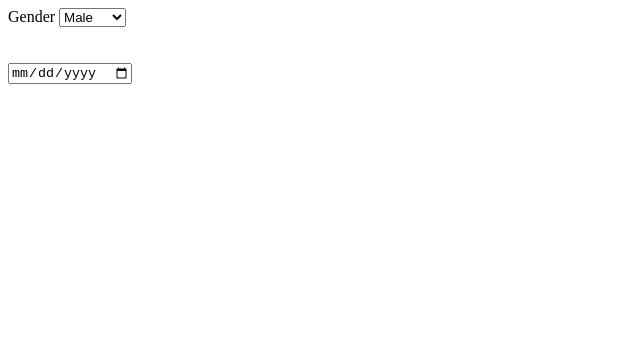
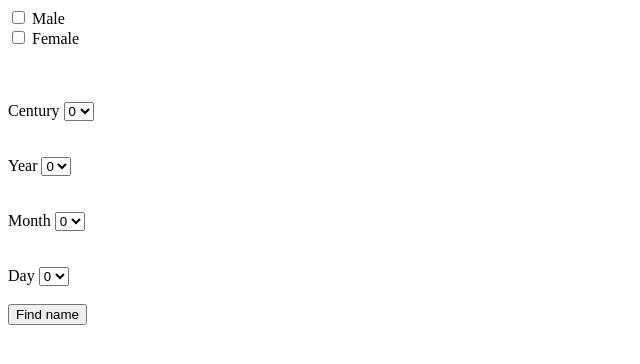
Before and after one commit to Carolwanzuu/birthday-gen, a plain HTML site: page index.html in a window 1280 px wide. Shown: the whole page, without its empty margins (0-640 px from the left). Drawn offline with Linux system fonts and the light colour scheme.

```diff
--- a/index.html
+++ b/index.html
@@ -10,18 +10,48 @@
 
 <body>
     <form>
-        <label for="gender">Gender</label>
-        <select id="gender" name="gen">
-            <option value="male">Male</option>
-            <option value="female">Female</option>
+        <input type="checkbox" id="male" name="gender" value="male">
+        <label for="gender"> Male</label><br>
+        <input type="checkbox" id="female" name="gender2" value="female">
+        <label for="gender2">Female</label><br>
+        <br>
+        <br>
+        <br>
+        <label for="century">Century</label>
+        <select id="century" name="centr">
+            <option value="century">0</option>
+
         </select>
         <br>
         <br>
         <br>
-        <input type="date" name="date" id="date">
-
+        <form>
+        <label for="yearce">Year</label>
+        <select id="year" name="year1">
+            <option value="Year">0</option>
+        </select>
+        </form>
+        <br>
+        <br>
+        <form>
+        <label for="month">Month</label>
+        <select id="month" name="month1">
+            <option value="month">0</option>
+        </select>
+        </form>
+        <br>
+        <br>
+        <form>
+        <label for="day">Day</label>
+        <select id="day" name="day1">
+            <option value="day">0</option>
+        </select>
+        <br>
+        <br>
+        <button type="button" onclick="alert()">Find name</button>
 
     </form>
+
 
 </body>
 
```
